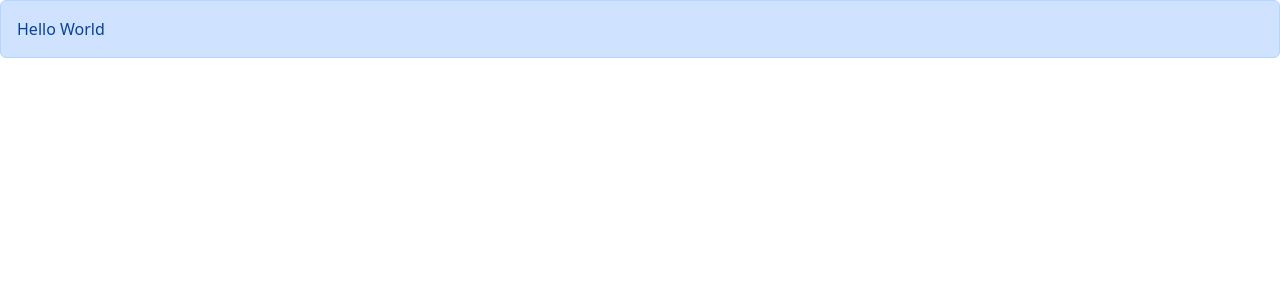
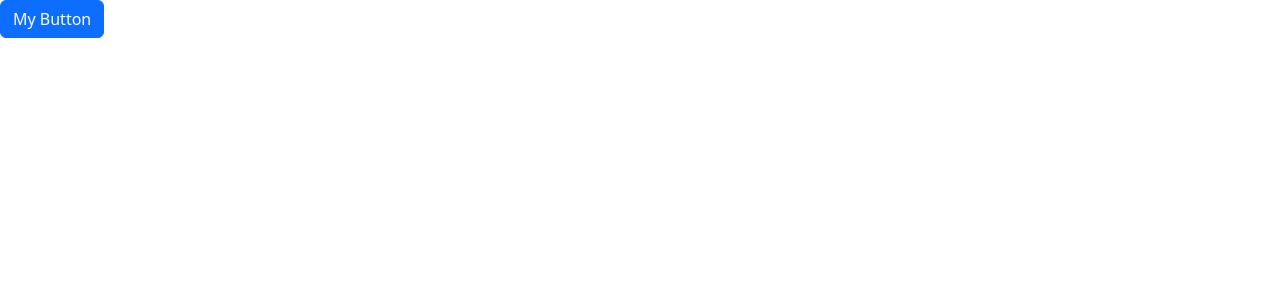
Before and after one commit to emilebilodeau/survey-creation-app, a React (Vite) app in the folder mood/: page / in a window 1280 px wide. Shown: the top 300 px of the page. Built offline with nearby package versions, Linux system fonts and the light colour scheme.

Commit message:
completed React tutorial

```diff
--- a/mood/src/App.tsx
+++ b/mood/src/App.tsx
@@ -8,8 +8,11 @@ import Message from './components/Message';
 import ListGroup from './components/ListGroup';
 import ListGroup2 from './components/ListGroup2';
 import Alert from './components/Alert';
+import Button from './components/Button';
 
-// testing/learning components
+import { useState } from 'react';
+
+// testing/learning component
 function AppOld() {
   // the following 3 variables are for ListGroup.tsx and ListGroup2.tsx
   let items = ["Sydney", "Melbourne", "Brisbane", "Perth", "Adelaide"]
@@ -21,13 +24,21 @@ function AppOld() {
     console.log(item);
   }
 
+  // for the Alert/Button combo
+  const [alertVisible, setAlertVisibility] = useState(false);
+
   return (
     <div>
       {/*  can also use self closing syntax, <ListGroup /> */}
       {/* <ListGroup2 items={items} heading={heading} onSelectItem={handleSelectItem}></ListGroup2>; */}
+      {/*
+      below <Alert> shows the use of ReactNode
       <Alert>
         Hello <span>World</span>
       </Alert>
+      */}
+      {alertVisible && <Alert onClose={() => setAlertVisibility(false)}>My alert</Alert>}
+      <Button onClick={() => setAlertVisibility(true)}>My Button</Button>
     </div>
   )
 }
--- a/mood/src/components/Alert.tsx
+++ b/mood/src/components/Alert.tsx
@@ -1,5 +1,5 @@
 // NOTE: this is purely a test file - not to be used for project
-// NOTE: third part of the initial React learning
+// NOTE: third part of the initial React learning - works along side the fourth part
 
 import { ReactNode } from "react";
 
@@ -8,13 +8,18 @@ interface Props {
     // this is a bit confusing: you need to look both in this file and in App.tsx
     // to see what's happening. it seems to take the child element within the Alert
     // tag in App.tsx and brings it in the HTML of the JSX below
+    // ReactNode is also special: allows you to display more complex elements than strings
     children: ReactNode;
+    onClose: () => void;
 }
 
 // ***why is Props destructured with curly braces instead of in an array?***
-const Alert = ({children}:Props) => {
+const Alert = ({children, onClose}:Props) => {
   return (
-    <div className="alert alert-primary">{children}</div>
+    <div className="alert alert-primary alert-dismissible">
+        {children}
+        <button type="button" className="btn-close" onClick={onClose} data-bs-dismiss="alert" aria-label="Close"></button>
+    </div>
   )
 }
 
--- /dev/null
+++ b/mood/src/components/Button.tsx
@@ -0,0 +1,20 @@
+// NOTE: this is purely a test file - not to be used for project
+// NOTE: fourth part of the initial React learning
+
+
+// the ? after an argument tells TypeScript that this arg is optional
+interface Props {
+    children: string;
+    // color will only accept this 3 values
+    color?: 'primary' | 'secondary' | 'danger';
+    onClick: () => void;
+}
+
+// can add default values to the Props
+const Button = ({children, color = 'primary', onClick}: Props) => {
+  return (
+    <button className={'btn btn-' + color} onClick={onClick}>{children}</button>
+  )
+}
+
+export default Button
--- a/mood/src/components/ListGroup2.tsx
+++ b/mood/src/components/ListGroup2.tsx
@@ -29,7 +29,7 @@ function ListGroup2({items, heading, onSelectItem}:Props) {
 
   // using the useState hook we can tell React that this component can
   // have data or states that change over time. there are multiple hooks available
-  // ***unsure what is the -1 being initially passed to this hook***
+  // ***unsure what is the -1 being initially passed to this hook. default value?***
   // each component have their own states
   let arr = useState(-1);
   // this array will have 2 elements:
```
